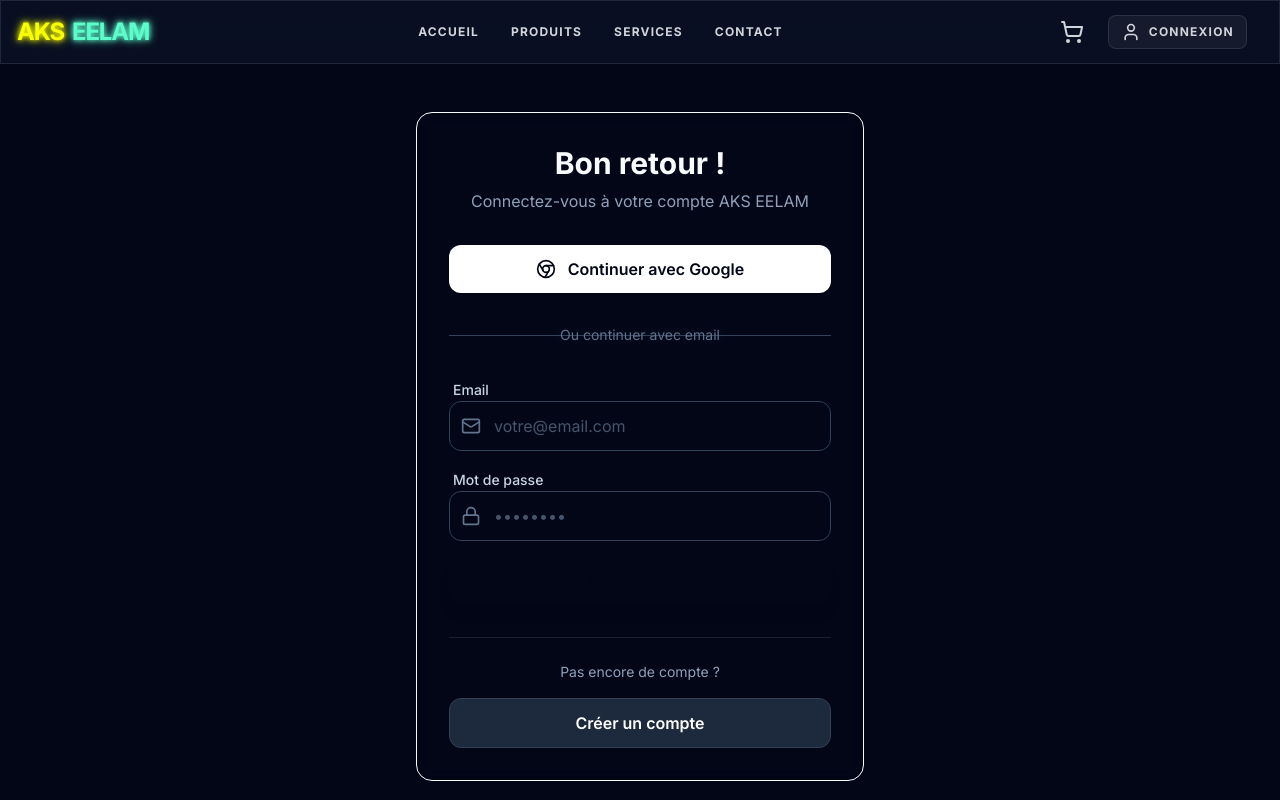
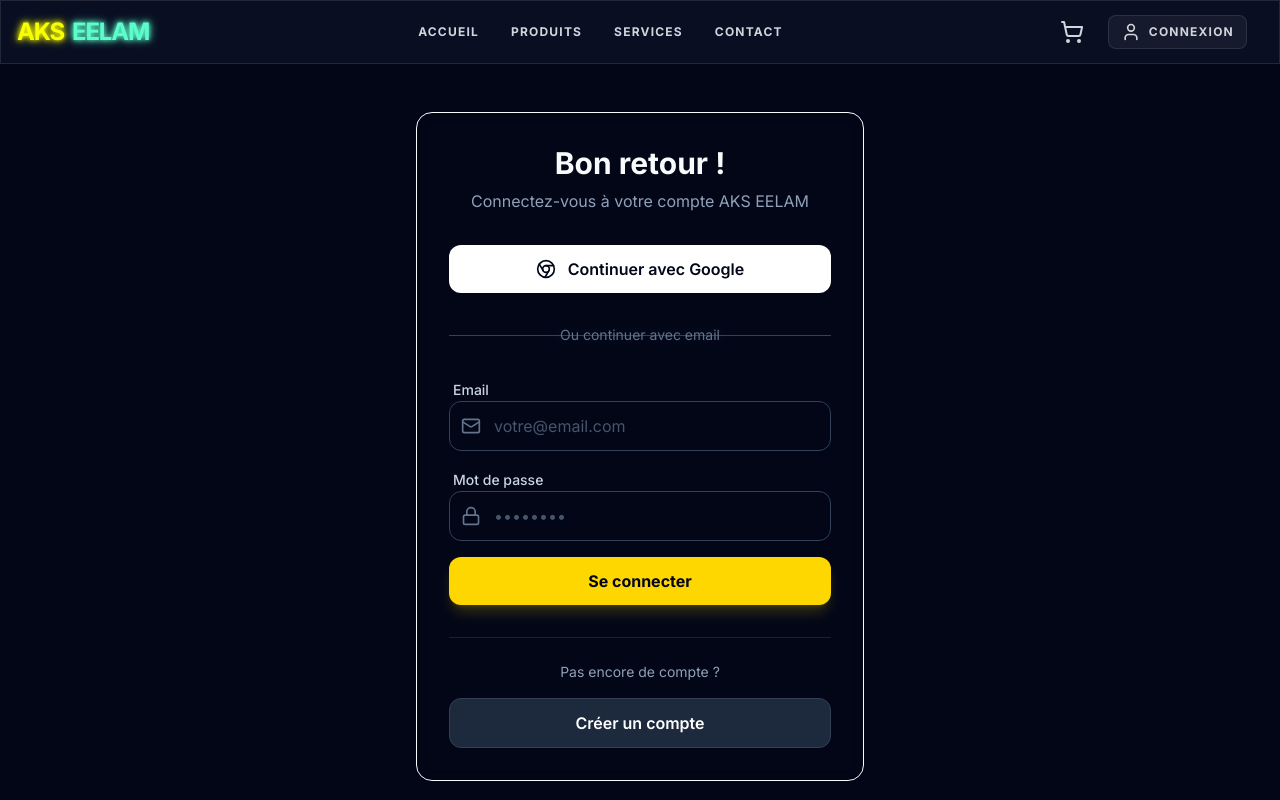
Before and after one commit to Rhassan5712/aks-eelam-epicerie, a Next.js app: page /login in a window 1280 px wide. Shown: the top 800 px of the page. Built offline with nearby package versions, Linux system fonts and the light colour scheme; no server answers.

Commit message:
fix: restore invisible submit buttons by using correct neon-gold color

```diff
--- a/src/app/login/page.tsx
+++ b/src/app/login/page.tsx
@@ -119,7 +119,7 @@ export default function LoginPage() {
                         <button
                             type="submit"
                             disabled={isLoading}
-                            className="w-full bg-gold hover:bg-gold-light text-navy-deep py-3 px-4 rounded-xl font-bold transition-all duration-300 shadow-lg shadow-gold/20 disabled:opacity-50"
+                            className="w-full bg-neon-gold hover:bg-neon-yellow text-navy-deep py-3 px-4 rounded-xl font-bold transition-all duration-300 shadow-lg shadow-neon-gold/20 disabled:opacity-50"
                         >
                             {isLoading ? "Connexion..." : "Se connecter"}
                         </button>
--- a/src/app/register/page.tsx
+++ b/src/app/register/page.tsx
@@ -182,7 +182,7 @@ export default function RegisterPage() {
                         <button
                             type="submit"
                             disabled={isLoading}
-                            className="w-full bg-gold hover:bg-gold-light text-navy-deep py-3 px-4 rounded-xl font-bold transition-all duration-300 shadow-lg shadow-gold/20 disabled:opacity-50"
+                            className="w-full bg-neon-gold hover:bg-neon-yellow text-navy-deep py-3 px-4 rounded-xl font-bold transition-all duration-300 shadow-lg shadow-neon-gold/20 disabled:opacity-50"
                         >
                             {isLoading ? "Création..." : "S'inscrire"}
                         </button>
```
